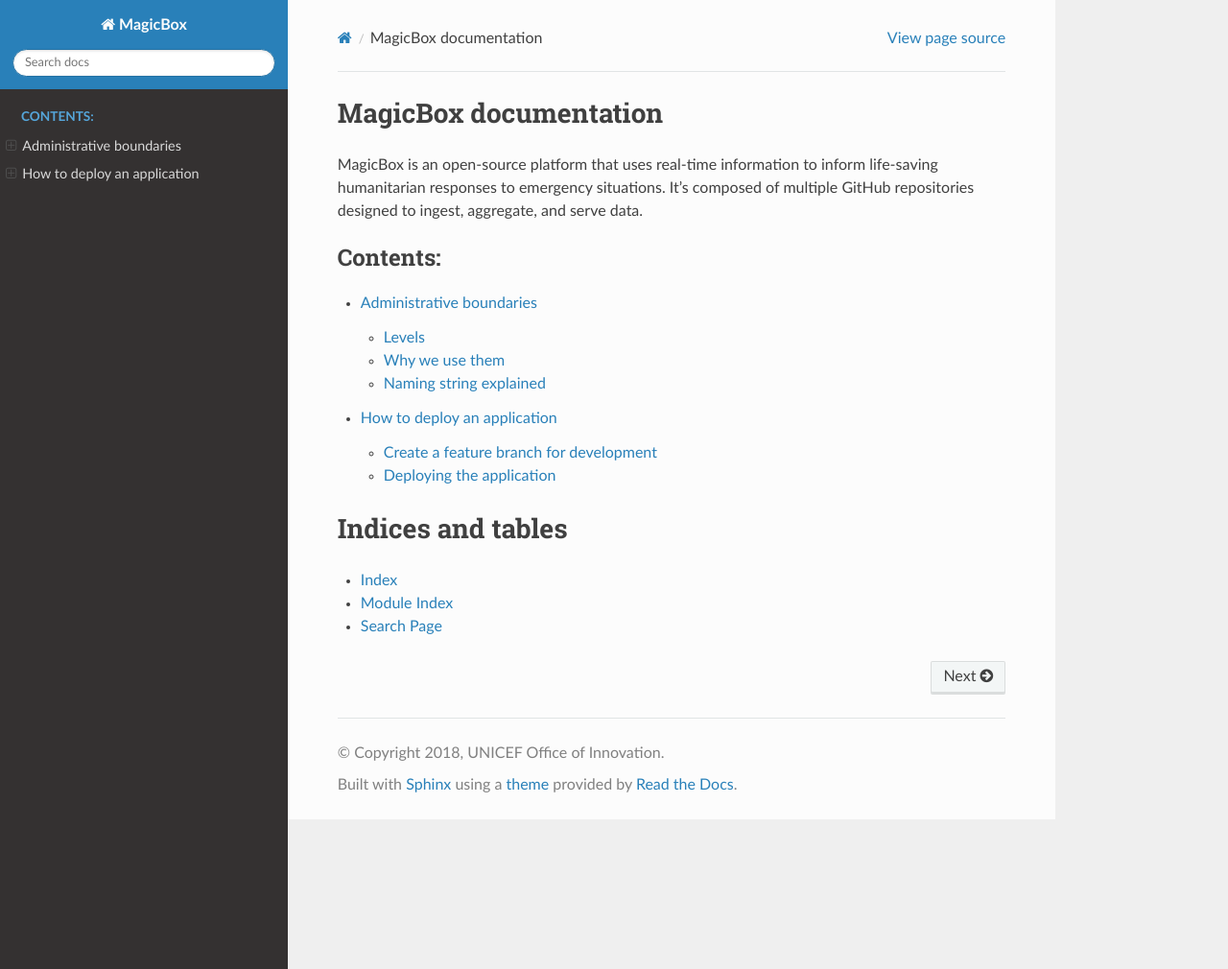
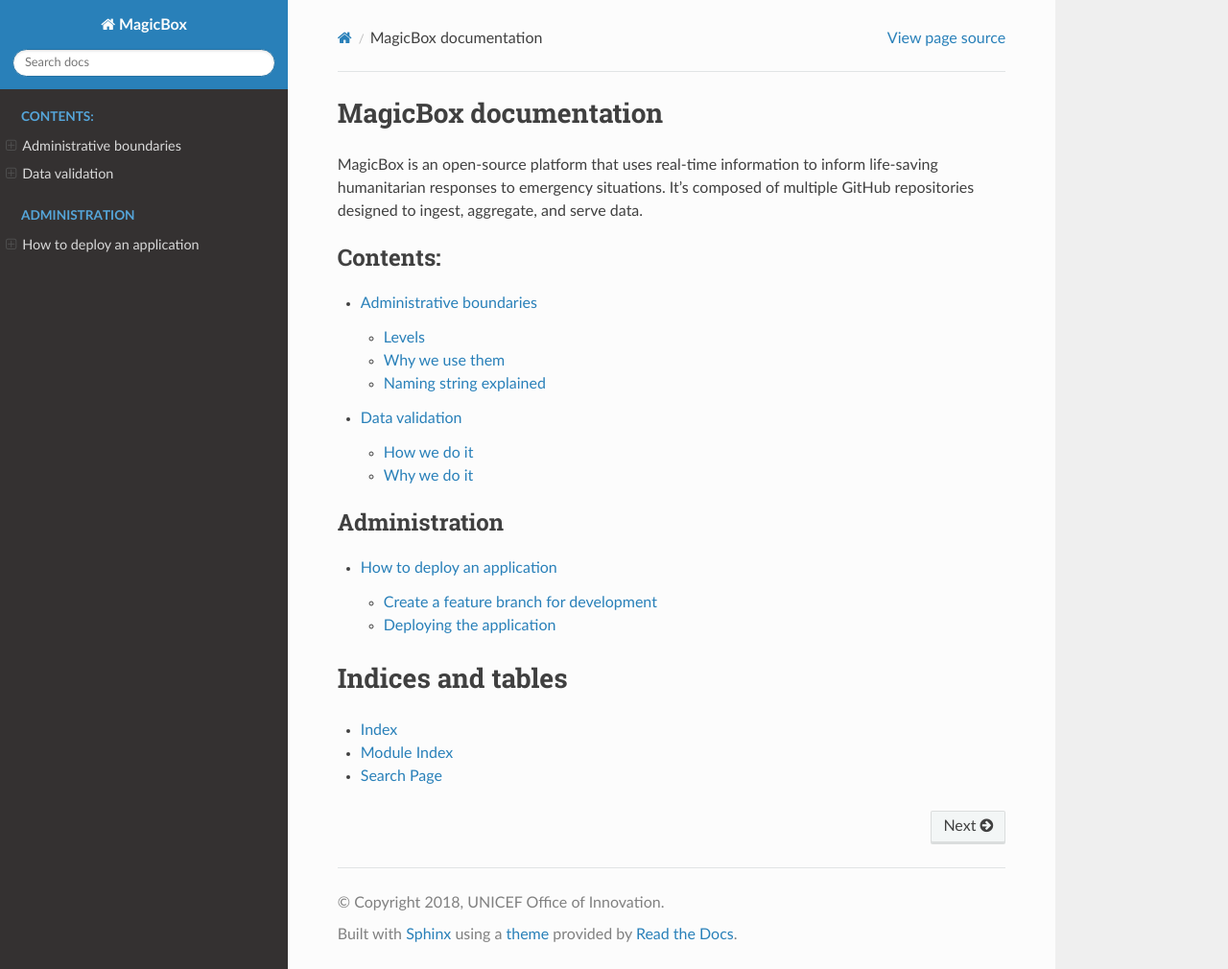
Before and after one commit to unicef/magicbox, a Sphinx documentation site: the page built from docs/index.rst, in a window 1280 px wide and 1010 px high. Shown: the whole window at 96% size. Built offline with Sphinx 7.4.7 and the Read the Docs theme 2.0.0, drawn with Linux system fonts in a browser that asks for light colours; some of the changed lines change nothing that is shown.

Commit message:
Explain how we validate data from magicbox-open-api

```diff
--- /dev/null
+++ b/docs/data-validation.rst
@@ -0,0 +1,62 @@
+###############
+Data validation
+###############
+
+Data validation ensures correct and consistent data is processed and aggregated
+for use in MagicBox. The validated data is used by implementations of the
+MagicBox API, such as `magicbox-maps`_.
+
+This article explains how we verify values, identify duplicates, and merge
+multiple records into one.
+
+
+************
+How we do it
+************
+
+.. figure:: https://cdn-images-1.medium.com/max/800/1*WEBHVGUmqRVleyMNNCLp3A.gif
+
+   How `magicbox-latlong-admin-server`_ validates coordinate pairs
+
+Data validation is performed by `magicbox-latlong-admin-server`_. The server
+verifies a pair of latitude / longtitude coordinates are located within the
+country indicated by the beginning of a file name.
+
+The `data validation program`_ processes every ten minutes as a cron job. It
+runs a programatic version of this query:
+
+.. code-block:: sql
+   :emphasize-lines: 2
+
+   // Do a select on all schools that have not been geo validated
+   "SELECT id, lat, lon, country_code FROM schools WHERE date_geo_validated IS null AND lat IS NOT null AND lon IS NOT null"
+
+.. image:: https://cdn-images-1.medium.com/max/1000/1*5cHXnEW4C3qKKAIh0aIbhw.png
+
+
+Adding new attributes
+=====================
+
+After the data is validated, the `magicbox-latlong-admin-server`_ updates
+attributes for some data. The attributes are only added if the engine returns an
+admin area ID for the target country (see :doc:`administrative-boundaries`).
+
+#. ``date_geo_validated``: To ``CURRENT_TIMESTAMP``
+#. ``coords_within_country``: true or false
+
+
+************
+Why we do it
+************
+
+Some CSV files we import and aggregate contain tens of thousands of records.
+Data validation is an expensive operation. We chose not to verify each school's
+coordinates in the ``before_batch_import`` hook for this reason.
+
+Instead, we opted for the `data validation program`_ to run as a cron job every
+ten minutes to accomplish this.
+
+
+.. _`magicbox-maps`: https://github.com/unicef/magicbox-maps
+.. _`magicbox-latlong-admin-server`: https://github.com/unicef/magicbox-latlong-server
+.. _`data validation program`: https://github.com/unicef/validate_geo_coordinates
--- a/docs/index.rst
+++ b/docs/index.rst
@@ -15,7 +15,15 @@
    :caption: Contents:
 
    administrative-boundaries
-   admin/deployment-guide
+   data-validation
+
+.. toctree::
+   :maxdepth: 2
+   :name: admin
+   :caption: Administration
+   :glob:
+
+   admin/*
 
 
 Indices and tables
```
